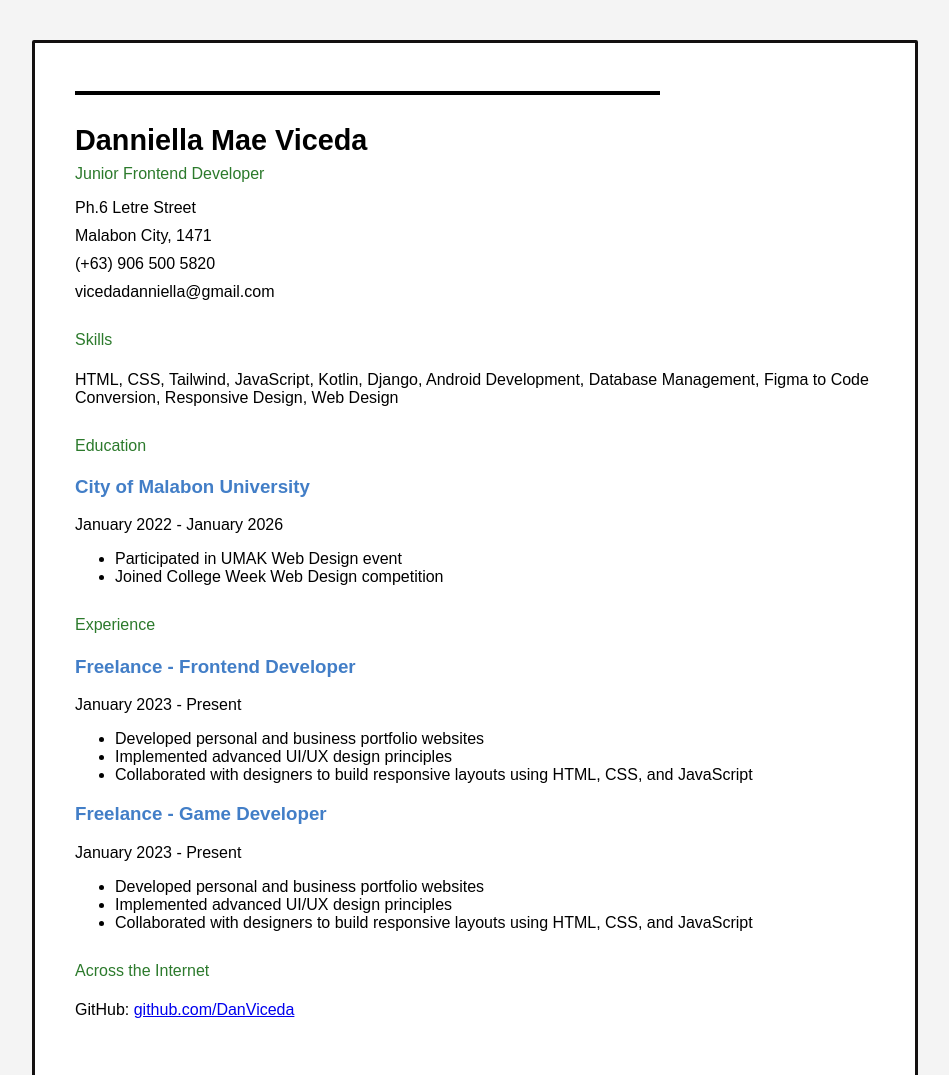
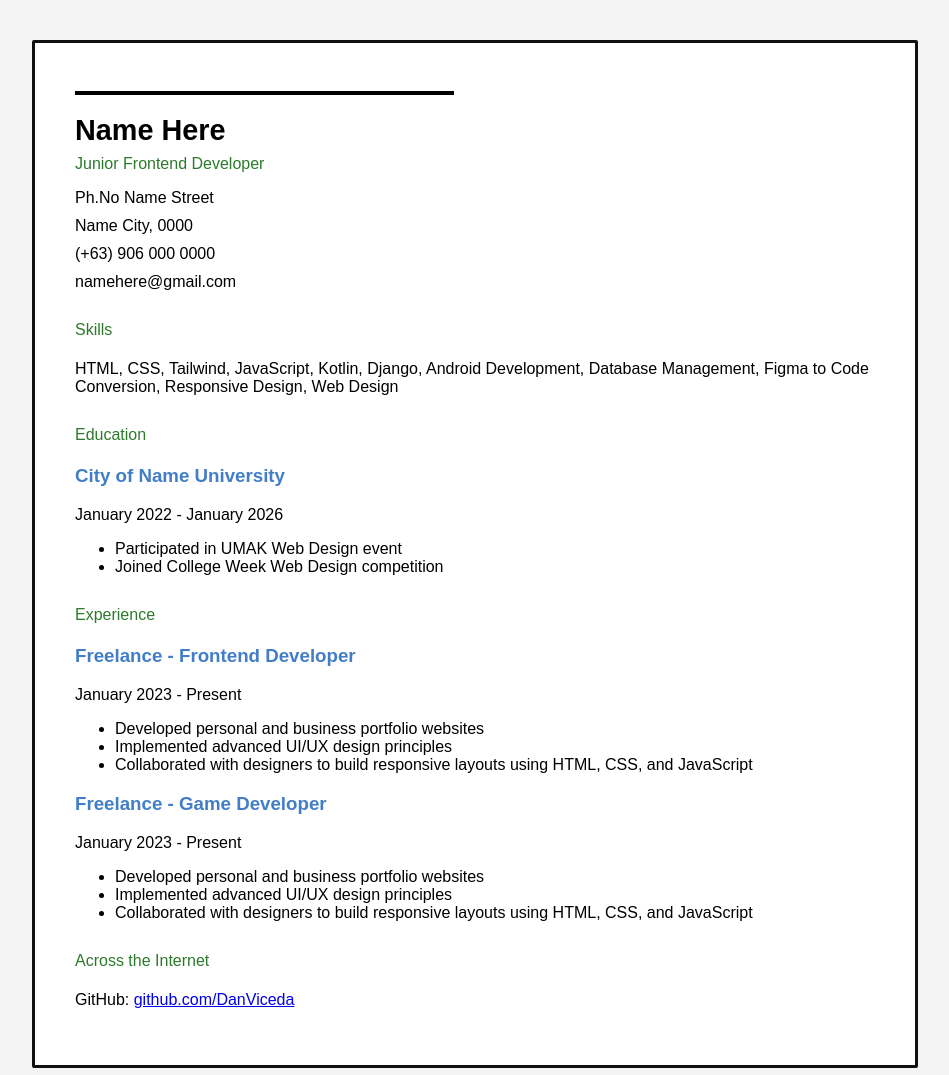
Before and after one commit to DanViceda/frontendv1, a plain HTML site: page 01_single-cv/index.html in a window 1280 px wide. Shown: the top 1075 px of the page, without its empty margins (165-1114 px from the left). Drawn offline with Linux system fonts and the light colour scheme.

Commit message:
Modified data element to guest

```diff
--- a/01_single-cv/index.html
+++ b/01_single-cv/index.html
@@ -15,17 +15,17 @@
         <header>
             <div class="header-content">
                 <hr class="line">
-                <h1>Danniella Mae Viceda</h1>
+                <h1>Name Here</h1>
                 <p class="role">Junior Frontend Developer</p>
             </div>
         </header>
         <!-- Contact Section -->
         <section id="contacts" class="section">
             <ul>
-                <li>Ph.6 Letre Street</li>
-                <li>Malabon City, 1471</li>
-                <li>(+63) 906 500 5820</li>
-                <li><a href="mailto:vicedadanniella@gmail.com">vicedadanniella@gmail.com</a></li>
+                <li>Ph.No Name Street</li>
+                <li>Name City, 0000</li>
+                <li>(+63) 906 000 0000</li>
+                <li><a href="mailto:namehere@gmail.com">namehere@gmail.com</a></li>
             </ul>
         </section>
 
@@ -41,7 +41,7 @@
         <!-- Education Section -->
         <section id="education" class="section">
             <h4>Education</h4>
-            <h3>City of Malabon University</h3>
+            <h3>City of Name University</h3>
             <p class="duration">January 2022 - January 2026</p>
             <ul>
                 <li>Participated in UMAK Web Design event</li>
```
